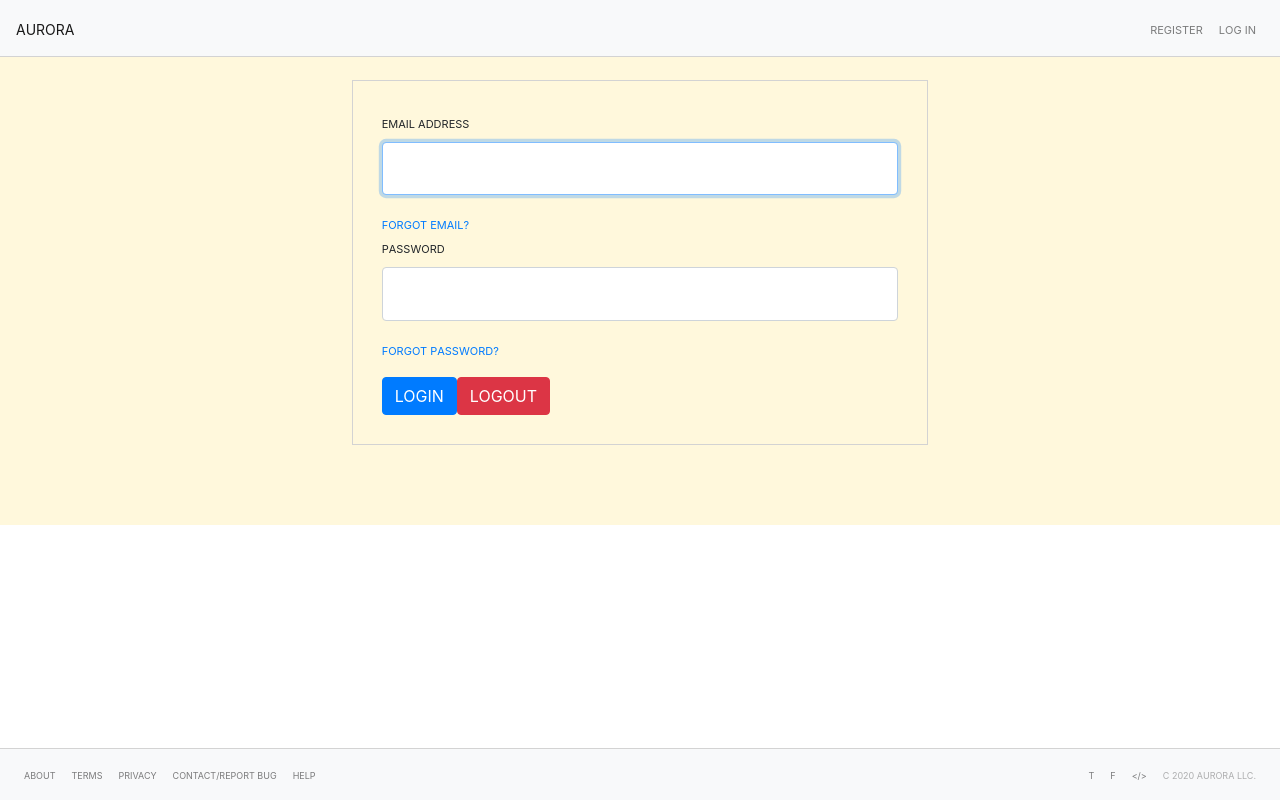
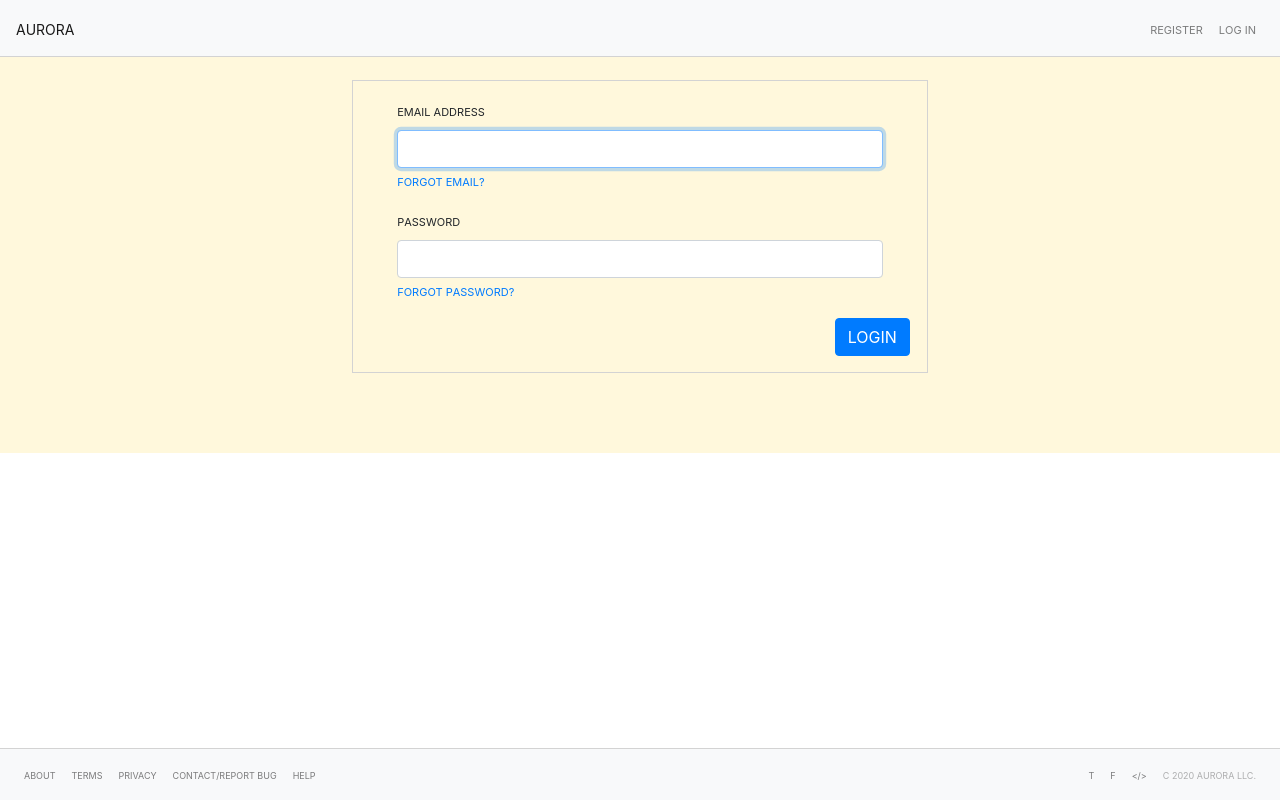
Before and after one commit to eritter688/aurora.frontend, a React (Create React App) app: page / in a window 1280 px wide. Built offline with nearby package versions, Linux system fonts and the light colour scheme.

Commit message:
pass in dispatch to auth service functions styling

```diff
--- a/src/components/loginForm.js
+++ b/src/components/loginForm.js
@@ -3,14 +3,34 @@ import Button from 'react-bootstrap/Button'
 import React, {useState} from 'react';
 import auth from '../services/authService'
 import {useDispatch} from 'react-redux'
-import {LOGIN_REQUEST, LOGIN_SUCCESS,} from "../reducers/authSlice";
 
-/*
-TODO:
-Auth not found -> bad email/password combo
-Forgot email.
-Forgot password.
-*/
+const formContainerStyle = {
+    fontVariant: "all-small-caps",
+
+    // TODO
+    // Should be wider on mobile-vertical, looks squished.
+    width: "45%",
+    height: "35%",
+
+    borderStyle: "solid",
+    borderWidth: "1px",
+    borderColor: "lightgray",
+};
+
+const formStyle = {
+    padding: "3%",
+}
+
+const formGroupStyle = {
+    paddingLeft: "5%",
+    paddingRight: "5%",
+}
+
+const buttonContainerStyle = {
+    float: "right",
+    paddingBottom: "3%",
+}
+
 export default function LoginForm() {
 
     const dispatch = useDispatch();
@@ -19,63 +39,36 @@ export default function LoginForm() {
     const [password, setPassword] = useState("");
 
     const submitHandler = (event) => {
-        event.preventDefault(); // why?
-        dispatch(LOGIN_REQUEST());
-        auth.login(email, password);
-        dispatch(LOGIN_SUCCESS());
-    };
-
-    const loginFormStyle = {
-        fontVariant: "all-small-caps",
-
-        width: "45%",
-        height: "35%",
-
-        borderStyle: "solid",
-        borderWidth: "1px",
-        borderColor: "lightgray",
-    };
-
-    const inputAreaStyle = {
-        padding: "5%",
+        event.preventDefault();
+        auth.login(dispatch, email, password);
     };
 
     return (
-        <div style={loginFormStyle}>
-            <div style={inputAreaStyle}>
-                <Form onSubmit={submitHandler}>
-                    <Form.Group controlId="loginFormEmail">
+        <div style={formContainerStyle}>
+            <Form style={formStyle} onSubmit={submitHandler}>
+                <Form.Group style={formGroupStyle} controlId="loginFormEmail">
                     <Form.Label>Email address</Form.Label>
                     <Form.Control type="email"
                                   name="email"
                                   autoFocus
                                   required
-                                      onChange={event => setEmail(event.target.value)}
-                                      style={inputAreaStyle}/>
+                                  onChange={event => setEmail(event.target.value)}/>
+                    <a href={""}>Forgot Email?</a>
                 </Form.Group>
-                    <a href={""}>Forgot Email?</a>
-                    <Form.Group controlId="loginFormPassword">
+                <Form.Group style={formGroupStyle} controlId="loginFormPassword">
                     <Form.Label>Password</Form.Label>
                     <Form.Control type="password"
                                   name="password"
                                   required
-                                      onChange={event => setPassword(event.target.value)}
-                                      style={inputAreaStyle}/>
+                                  onChange={event => setPassword(event.target.value)}/>
+                    <a href={""}>Forgot Password?</a>
                 </Form.Group>
-                    <a href={""}>Forgot Password?</a>
-                    <p/>
-                    {/*// TODO*/}
-                    {/*// This isn't firing on phone/tablet.*/}
+                <div style={buttonContainerStyle}>
                     <Button variant="primary" type="submit">
                         LOGIN
                     </Button>
-                    <Button variant="danger" onClick={auth.logout}>
-                        LOGOUT
-                    </Button>
-
+                </div>
             </Form>
         </div>
-        </div>
-
     );
 }
--- a/src/components/navbar/fNavBar.js
+++ b/src/components/navbar/fNavBar.js
@@ -6,14 +6,13 @@ import NavDropdown from "react-bootstrap/NavDropdown";
 import 'bootstrap/dist/css/bootstrap.min.css';
 import './NavBar.css'
 import {useDispatch, useSelector} from "react-redux";
-import {isAuthenticated, LOGOUT} from "../../reducers/authSlice";
+import {isAuthenticated} from "../../reducers/authSlice";
 import auth from '../../services/authService'
 
 
 export default function FAuroraNavBar() {
     const authenticated = useSelector(isAuthenticated);
     const dispatch = useDispatch();
-    // const authenticated = 1;
 
     const navBarStyle = {
         fontVariant: "all-small-caps",
@@ -24,8 +23,7 @@ export default function FAuroraNavBar() {
 
     const logoutHandler = (event) => {
         event.preventDefault();
-        auth.logout();
-        dispatch(LOGOUT());
+        auth.logout(dispatch);
     }
 
     const renderAuth = () => {
--- a/src/services/authService.js
+++ b/src/services/authService.js
@@ -1,12 +1,16 @@
+import {LOGIN_REQUEST, LOGIN_SUCCESS, LOGOUT} from "../reducers/authSlice";
+
 const apiURL = 'http://localhost:8000/api/v1/';
 
-function Login(email, password) {
+function login(dispatch, email, password) {
 
     const requestOptions = {
         method: 'POST',
         headers: {'Content-Type': 'application/json'},
         body: JSON.stringify({email, password})
     };
+
+    dispatch(LOGIN_REQUEST());
 
     // TODO Handle anything other than 200OK!
     fetch(apiURL + "token/auth/", requestOptions)
@@ -17,35 +21,17 @@ function Login(email, password) {
             localStorage.setItem("refreshToken", data.refresh);
         });
 
-    // getUserData();
+    dispatch(LOGIN_SUCCESS());
+}
+
+function refresh(dispatch) {
 
 }
 
-function getUserData() {
-
-    const requestOptions = {
-        method: 'GET',
-        headers: {
-            'Content-Type': 'application/json',
-            'Authorization': 'JWT ' + localStorage.getItem("accessToken"),
-        },
-    };
-
-    fetch(apiURL + "user/1/", requestOptions)
-        .then(response => response.json())
-        .then(data => {
-            localStorage.setItem("email", data.email);
-        })
-
+function logout(dispatch) {
+    localStorage.removeItem("accessToken");
+    localStorage.removeItem("refreshToken");
+    dispatch(LOGOUT());
 }
 
-function refresh() {
-
-}
-
-function Logout() {
-    localStorage.removeItem("accessToken");
-    localStorage.removeItem("refreshToken");
-}
-
-export default {login: Login, refresh, getUserData, logout: Logout};
+export default {login, refresh, logout};
```
Lines whose indentation alone changed are shown as unchanged.
